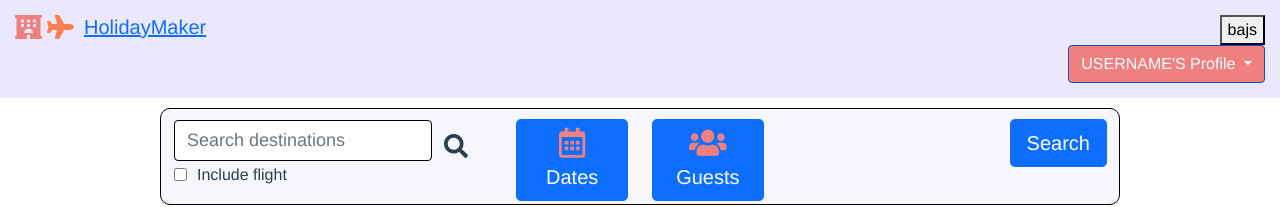
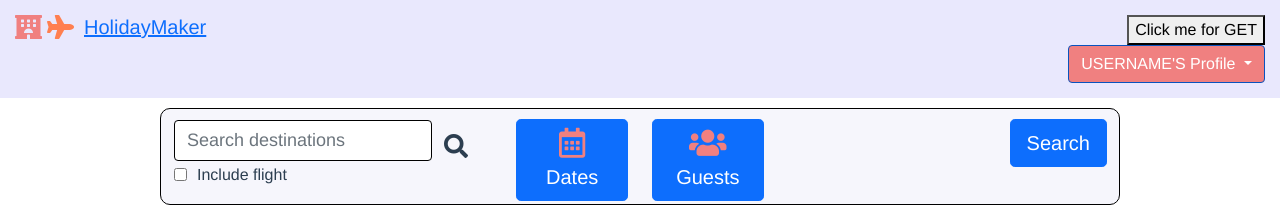
Before and after one commit to giddster/holidaymaker, a Vue app in the folder holidaymaker-frontend/: page / in a window 1280 px wide. Shown: the top 207 px of the page. Built offline with nearby package versions, Linux system fonts and the light colour scheme; the HTML template or start-up script is replaced by a standard one.

Commit message:
Update Header.vue
temporary test button for http get

```diff
--- a/holidaymaker-frontend/src/components/Header.vue
+++ b/holidaymaker-frontend/src/components/Header.vue
@@ -12,7 +12,7 @@
 				<div class="col-md-4" id="middleHeaderDiv">
 				</div>
 				<div class="col-md-4" id="rightHeaderDiv">
-					<button @click="fetchAllDestinations">bajs</button>
+					<button @click="fetchAllDestinations">Click me for GET</button>
 					<ProfileDropdown />
 				</div>
 			</div>
```
